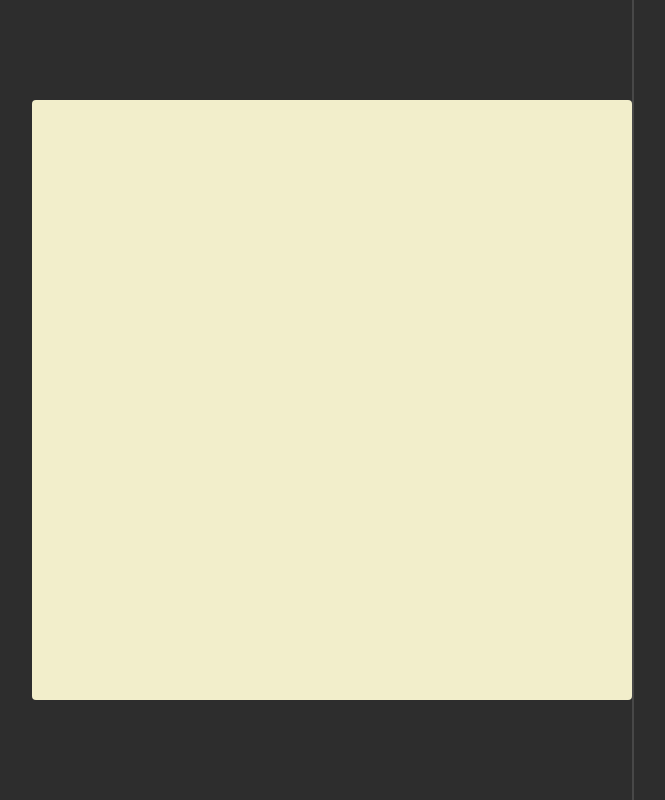
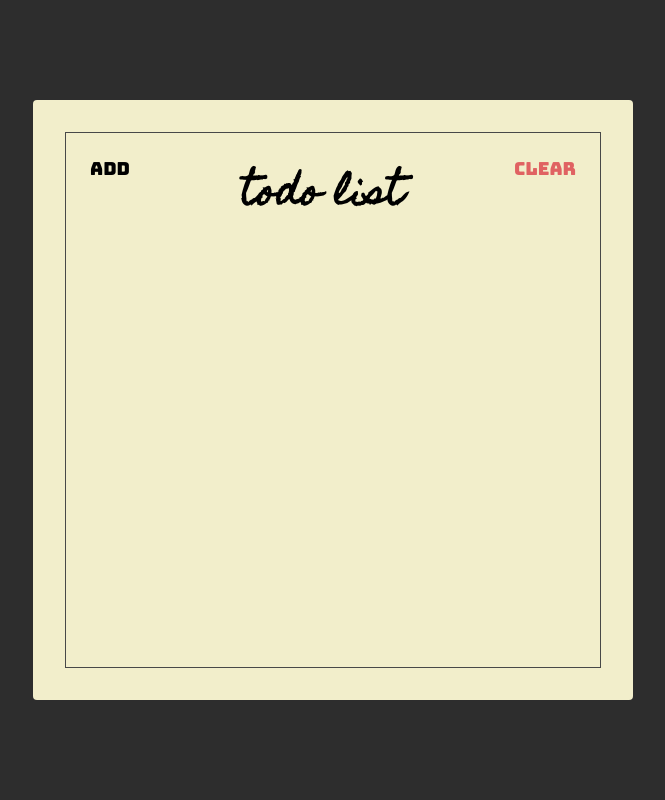
Before and after one commit to gitlmos/ex-react, a website: page index.html in a window 1280 px wide. Shown: the whole page, without its empty margins (307-972 px from the left). Drawn offline with Linux system fonts and the light colour scheme.

Commit message:
creating header section

```diff
--- a/index.html
+++ b/index.html
@@ -12,7 +12,14 @@
     />
   </head>
   <body>
-    <div class="container"></div>
-    <div class="frame"></div>
+    <div class="container">
+      <div class="frame">
+        <div class="header">
+          <button class="header-btn">Add</button>
+          <h1 class="header-title">Todo List</h1>
+          <button class="header-btn main-red-color">Clear</button>
+        </div>
+      </div>
+    </div>
   </body>
 </html>
--- a/style.css
+++ b/style.css
@@ -1,5 +1,13 @@
 * {
   box-sizing: border-box;
+}
+
+:root {
+  --main-red-color: #e06262;
+}
+
+.main-red-color {
+  color: var(--main-red-color);
 }
 
 html {
@@ -36,4 +44,32 @@ html {
 .frame {
   border: 1px solid #484848;
   height: 100%;
+
+  display: flex;
+  flex-direction: column;
 }
+
+.header {
+  display: flex;
+  align-items: flex-start;
+}
+
+.header-title {
+  flex: 1;
+  text-align: center;
+
+  font-size: 3.6rem;
+  font-family: "Homemade Apple", sans-serif;
+  text-transform: lowercase;
+}
+
+.header-btn {
+  font-size: 1.8rem;
+  font-family: "Bungee", sans-serif;
+
+  padding: 24px;
+
+  background: unset;
+  border: unset;
+  outline: unset;
+}
```
